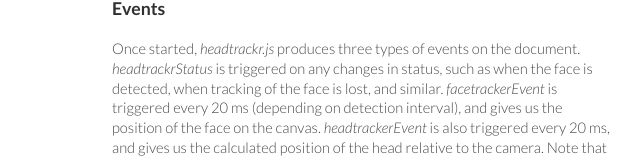
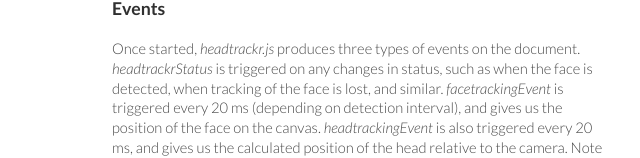
Before and after one commit to auduno/headtrackr, a plain HTML site: page documentation/reference.html in a window 1280 px wide. Shown: the part 647-805 px from the top of the page, 458-1098 px from the left. Drawn offline with nearby package versions, Linux system fonts and the light colour scheme.

Commit message:
Fixed wrong reference
Changed wrong reference to "facetrackerEvent" and "headtrackerEvent" to
"facetrackingEvent" and "headtrackingEvent"

```diff
--- a/documentation/reference.html
+++ b/documentation/reference.html
@@ -40,7 +40,7 @@
 
 <h2 id="events">Events</h2>
 
-<p>Once started, <em>headtrackr.js</em> produces three types of events on the document. <em>headtrackrStatus</em> is triggered on any changes in status, such as when the face is detected, when tracking of the face is lost, and similar. <em>facetrackerEvent</em> is triggered every 20 ms (depending on detection interval), and gives us the position of the face on the canvas. <em>headtrackerEvent</em> is also triggered every 20 ms, and gives us the calculated position of the head relative to the camera. Note that these two events will first be triggered when the face is detected and tracked. Details of what properties each event passes along are below, and actions can be triggered by any of these events in the standard way:</p>
+<p>Once started, <em>headtrackr.js</em> produces three types of events on the document. <em>headtrackrStatus</em> is triggered on any changes in status, such as when the face is detected, when tracking of the face is lost, and similar. <em>facetrackingEvent</em> is triggered every 20 ms (depending on detection interval), and gives us the position of the face on the canvas. <em>headtrackingEvent</em> is also triggered every 20 ms, and gives us the calculated position of the head relative to the camera. Note that these two events will first be triggered when the face is detected and tracked. Details of what properties each event passes along are below, and actions can be triggered by any of these events in the standard way:</p>
 
 <pre><code>document.addEventListener('headtrackrStatus',
   function (event) {
```
